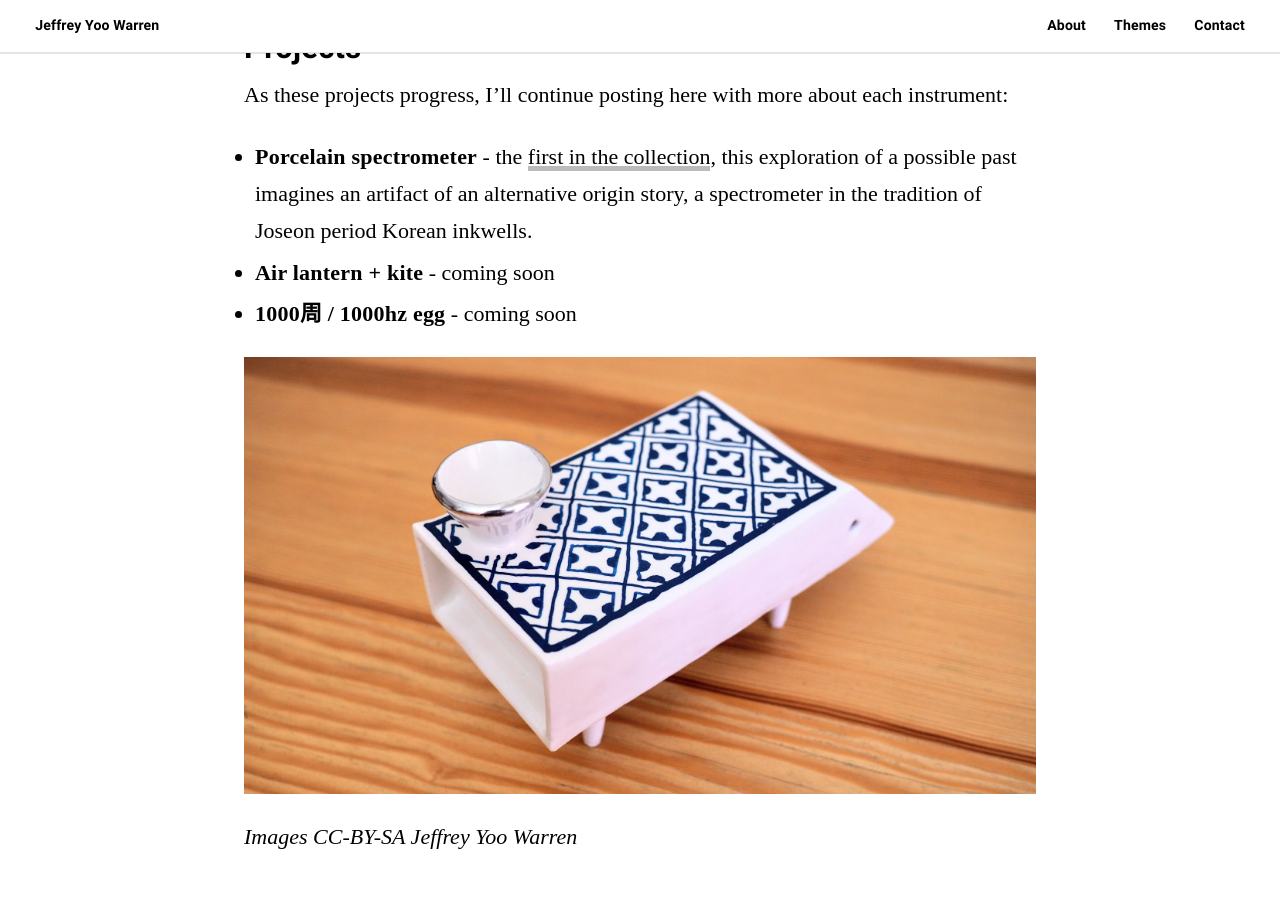
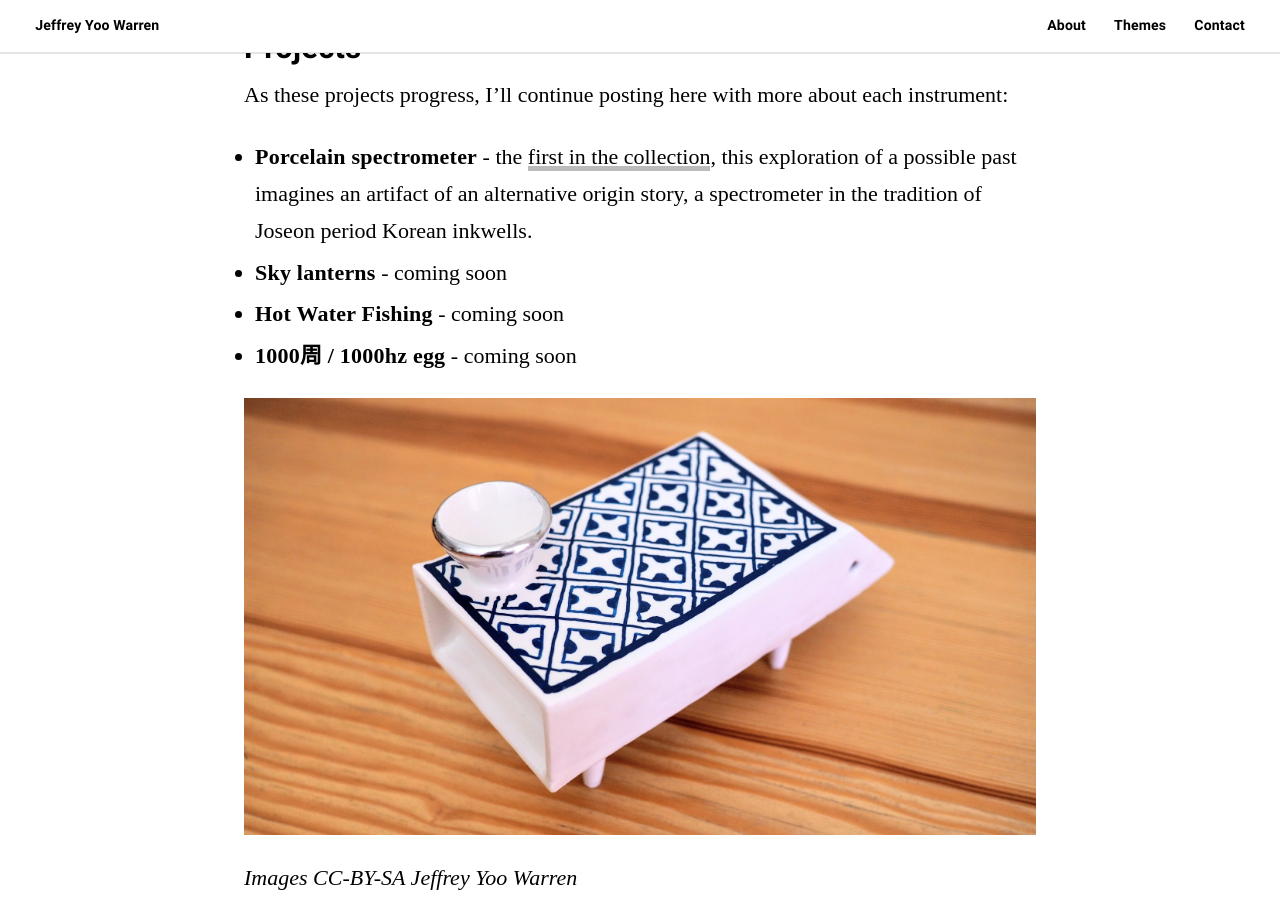
Before and after one commit to jywarren/portfolio, a Jekyll site: the page built from _posts/2020-05-25-instruments.markdown, in a window 1280 px wide and 900 px high, scrolled down 2467 px. Built offline with Jekyll 4.4.1, drawn with Linux system fonts in a browser that asks for light colours; some web fonts are replaced.

Commit message:
Update 2020-05-25-instruments.markdown

```diff
--- a/_posts/2020-05-25-instruments.markdown
+++ b/_posts/2020-05-25-instruments.markdown
@@ -35,7 +35,8 @@ Instead these instruments invite intimacy with hidden landscapes, or shared secr
 As these projects progress, I’ll continue posting here with more about each instrument:
 
 * **Porcelain spectrometer** - the [first in the collection](/2018/06/19/porcelain-spectrometer/), this exploration of a possible past imagines an artifact of an alternative origin story, a spectrometer in the tradition of Joseon period Korean inkwells.
-* **Air lantern + kite** - coming soon
+* **Sky lanterns** - coming soon
+* **Hot Water Fishing** - coming soon
 * **1000周 / 1000hz egg** - coming soon
 
 ![a poreclain box on four short legs, with blue checkered pattern and a porcelain cone on top](/assets/images/spec-porcelain-lead.jpg)
```
